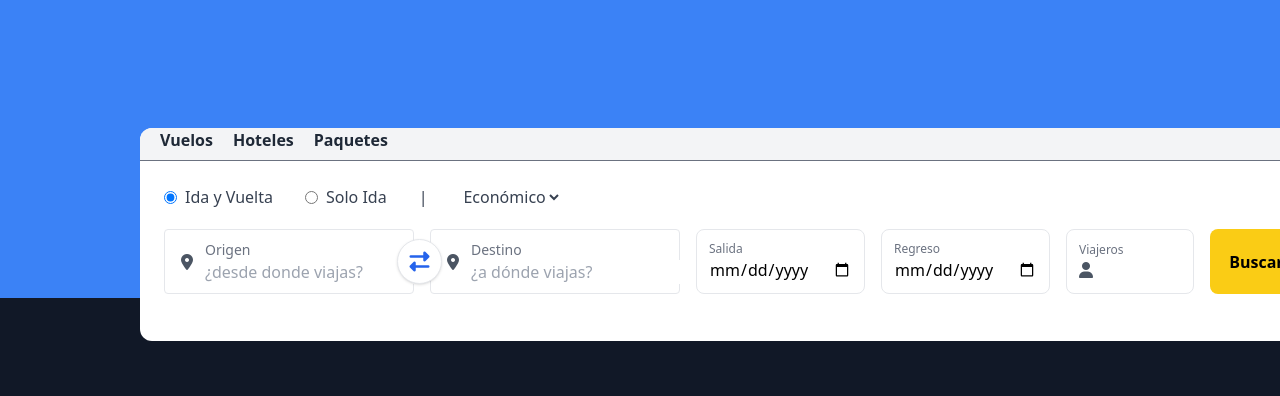
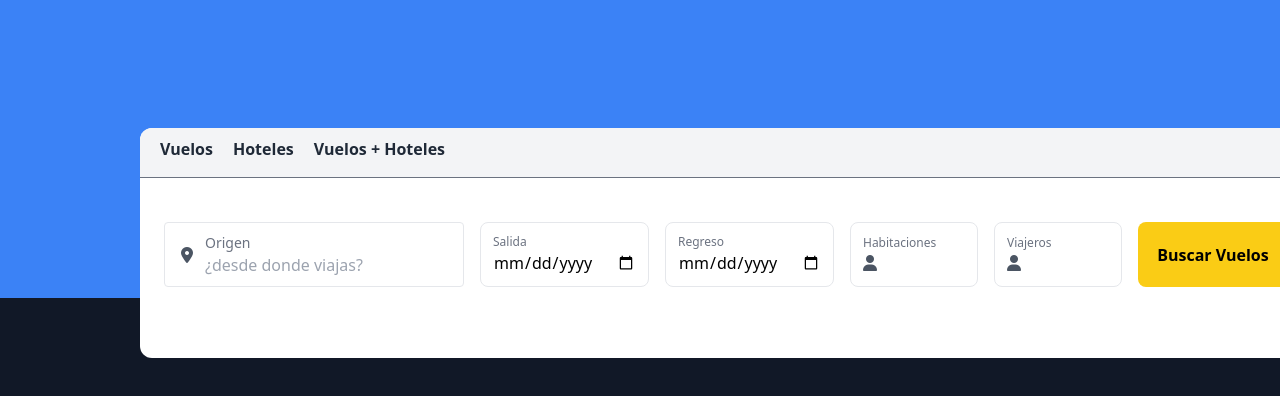
Before and after one commit to MichellCarvajal/proyecto-final-base-de-datos-II, a plain HTML site: page filtrosBusqueda.html in a window 1280 px wide. Shown: the part 72-468 px from the top of the page. Drawn offline with nearby package versions, Linux system fonts and the light colour scheme.

Commit message:
se agrega el filtro de hoteles

```diff
--- /dev/null
+++ b/filtroHoteles.html
@@ -0,0 +1,54 @@
+<div class="w-[1250px] h-[180px] p-6 flex">
+
+    <form class="flex gap-4 mt-[20px]">
+        <!-- Origen -->
+        <div class="flex items-center w-[300px] h-[65px] border rounded px-4 bg-white">
+            <i class="fa-solid fa-location-dot text-gray-600 mr-3"></i>
+            <div>
+                <p class="text-sm text-gray-500">Origen</p>
+                <input type="text" placeholder="¿desde donde viajas?">
+            </div>
+        </div>
+
+        <!--fecha de Salida -->
+        <div class="border rounded-lg h-[65px] p-3 flex flex-col justify-center">
+            <label class="text-xs text-gray-500">Salida</label>
+            <div class="flex items-center gap-2">
+                <input type="date" class="w-full outline-none">
+            </div>
+        </div>
+
+        <!--fecha de Regreso -->
+        <div class="border rounded-lg h-[65px] p-3 flex flex-col justify-center">
+            <label class="text-xs text-gray-500">Regreso</label>
+            <div class="flex items-center gap-2">
+                <input type="date" class="w-full outline-none">
+            </div>
+        </div>
+
+        <!-- Habitaciones -->
+        <div class="col-span-1 border rounded-lg h-[65px] p-3 flex flex-col justify-center cursor-pointer">
+            <label class="text-xs text-gray-500">Habitaciones</label>
+            <div class="flex items-center gap-2">
+                <i class="fa-solid fa-user text-gray-600"></i>
+                <input type="number" min="1" class="w-[80px]">
+            </div>
+        </div>
+
+        <!-- Viajeros -->
+        <div class="col-span-1 border rounded-lg h-[65px] p-3 flex flex-col justify-center cursor-pointer">
+            <label class="text-xs text-gray-500">Viajeros</label>
+            <div class="flex items-center gap-2">
+                <i class="fa-solid fa-user text-gray-600"></i>
+                <input type="number" min="1" class="w-[80px]">
+            </div>
+        </div>
+
+        <!-- botón buscar -->
+        <div class="h-[65px] flex items-center">
+            <button class="w-[150px] h-full bg-yellow-400 text-black font-bold rounded-lg">
+                Buscar Vuelos
+            </button>
+        </div>
+    </form>
+</div>
--- a/filtrosBusqueda.html
+++ b/filtrosBusqueda.html
@@ -7,6 +7,7 @@
     <link rel="stylesheet" href="https://cdnjs.cloudflare.com/ajax/libs/font-awesome/6.5.0/css/all.min.css"/>
 
     <script src="https://cdn.tailwindcss.com"></script>
+    <script src="./js/main.js" type="module" defer></script>
 </head>
 <body>
     <!--banner-->
@@ -33,128 +34,25 @@
     <div class="bg-gray-900 w-screen h-lvh relative">
     </div>
 
-    <!--contenedor tabs-->
+    <!--contenedor filtros-->
     <div class="bg-white w-[1250px] h-[180px] absolute top-[200px] left-[140px] rounded-xl">
 
          <!-- pestañas -->
-        <div class="bg-gray-100 h-[5 0px] flex items-center gap-5 border-b border-gray-500 pl-5 rounded-t-xl">
-            <button class="tab-btn active text-gray-800 font-semibold pb-2" data-tab="vuelos">
+        <div class="bg-gray-100 h-[50px] flex items-center gap-5 border-b border-gray-500 pl-5 rounded-t-xl">
+            <button class="tab-btn text-gray-800 font-semibold pb-2" id="boton-vuelos">
                 Vuelos
             </button>
-            <button class="tab-btn text-gray-800 font-semibold pb-2" data-tab="hoteles">
+            <button class="tab-btn text-gray-800 font-semibold pb-2" id="boton-hoteles">
                 Hoteles
             </button>
-            <button class="tab-btn text-gray-800 font-semibold pb-2" data-tab="paquetes">
-                Paquetes
+            <button class="tab-btn text-gray-800 font-semibold pb-2" id="boton-paquetes">
+                Vuelos + Hoteles
             </button>
         </div>
 
-         <!-- contenido de las pestañas -->
-        <div class="bg-white w-[1250px] h-[180px] rounded-xl">
+         <!-- contenido-->
+        <div class="bg-white w-[1250px] h-[180px] rounded-xl" id="contenido-pestaña">
 
-            <!-- Vuelos (contenido activo por defecto) -->
-            <div class="tab-content active" id="vuelos">
-                <!-- contenedor de filtro de vuelos -->
-                <div class="w-full bg-white p-6">
-
-                    <form action="">
-
-                        <!-- tipo de viaje -->
-                        <div class="flex gap-8 mb-5 text-gray-700">
-                            <label class="flex items-center gap-2 cursor-pointer">
-                                <input type="radio" name="tipoViaje" checked>
-                                <span>Ida y Vuelta</span>
-                            </label>
-
-                            <label class="flex items-center gap-2 cursor-pointer">
-                                <input type="radio" name="tipoViaje">
-                                <span>Solo Ida</span>
-                            </label>
-
-                            |
-
-                            <div>
-                                <select name="categoria" class="bg-white">
-                                    <option value="economica">Económico</option>
-                                    <option value="premium">Premium</option>
-                                </select>
-                            </div>
-                        </div>
-
-                        <div class="flex gap-4 relative">
-
-                            <!-- Origen -->
-                            <div class="flex items-center w-[250px] h-[65px] border rounded px-4 bg-white">
-                                <i class="fa-solid fa-location-dot text-gray-600 mr-3"></i>
-                                <div>
-                                    <p class="text-sm text-gray-500">Origen</p>
-                                    <input type="text" placeholder="¿desde donde viajas?">
-                                </div>
-                            </div>
-
-                            <!-- Ícono flotante entre origen y destino -->
-                            <div class="absolute left-[233px] top-[10px]
-                                        bg-white border rounded-full w-[45px] h-[45px]
-                                        flex items-center justify-center text-blue-600 text-xl shadow">
-                                <i class="fa-solid fa-right-left"></i>
-                            </div>
-
-                            <!-- Destino -->
-                            <div class="col-span-2 flex items-center w-[250px] h-[65px] border rounded px-4 bg-white">
-                                <i class="fa-solid fa-location-dot text-gray-600 mr-3"></i>
-                                <div>
-                                    <p class="text-sm text-gray-500">Destino</p>
-                                    <input type="text" placeholder="¿a dónde viajas?">
-                                </div>
-                            </div>
-
-                            <!--fecha de Salida -->
-                            <div class="col-span-1 border rounded-lg h-[65px] p-3 flex flex-col justify-center">
-                                <label class="text-xs text-gray-500">Salida</label>
-                                <div class="flex items-center gap-2">
-                                    <input type="date" class="w-full outline-none">
-                                </div>
-                            </div>
-
-                            <!--fecha de Regreso -->
-                            <div class="col-span-1 border rounded-lg h-[65px] p-3 flex flex-col justify-center">
-                                <label class="text-xs text-gray-500">Regreso</label>
-                                <div class="flex items-center gap-2">
-                                    <input type="date" class="w-full outline-none">
-                                </div>
-                            </div>
-
-                            <!-- Viajeros -->
-                            <div class="col-span-1 border rounded-lg h-[65px] p-3 flex flex-col justify-center cursor-pointer">
-                                <label class="text-xs text-gray-500">Viajeros</label>
-                                <div class="flex items-center gap-2">
-                                    <i class="fa-solid fa-user text-gray-600"></i>
-                                    <input type="number" min="1" class="w-[80px]">
-                                </div>
-                            </div>
-
-                            <!-- botón buscar -->
-                            <div class="col-span-2 flex items-center justify-end">
-                                <button class="w-[150px] h-[65px] bg-yellow-400 text-black font-bold rounded-lg">
-                                    Buscar Vuelos
-                                </button>
-                            </div>
-
-                        </form>
-
-                    </div>
-            </div>
-
-
-            <!-- Hoteles -->
-            <div class="tab-content hidden" id="hoteles">
-                <!-- contenido de hoteles -->
-            </div>
-
-            <!-- Paquetes -->
-            <div class="tab-content hidden" id="paquetes">
-                <!-- contenido de paquetes -->
-            </div>
         </div>
     </div>
 
--- /dev/null
+++ b/js/main.js
@@ -0,0 +1,2 @@
+import navegacion from './navegacionPestañas.js'
+navegacion()
--- /dev/null
+++ b/js/navegacionPestañas.js
@@ -0,0 +1,19 @@
+import cargarHTML from "./renderizado.js";
+
+const navegacion = () => {
+    cargarHTML('../filtroHoteles.html')
+
+    const pestañaVuelo=document.getElementById('boton-vuelos')
+    const pestañaHoteles=document.getElementById('boton-hoteles')
+    const pestañaPaquetes=document.getElementById('boton-paquetes')
+
+    pestañaVuelo.addEventListener('click', ()=> {
+        cargarHTML('../filtroVuelo.html')
+    })
+
+    pestañaHoteles.addEventListener('click', ()=>{
+        cargarHTML('../filtroHoteles.html')
+    })
+}
+
+export default navegacion
--- /dev/null
+++ b/js/renderizado.js
@@ -0,0 +1,15 @@
+const contenido = document.getElementById('contenido-pestaña')
+
+const cargarHTML = async (direccionArchivo) => {
+    try {
+        const respuesta = await fetch(direccionArchivo)
+        if(!respuesta.ok) throw new Error('No se encontro la pagina');
+        const html = await respuesta.text();
+        contenido.innerHTML = html;
+
+    } catch (error) {
+        console.error(`Error al cargar el contenido de ${direccionArchivo}:`, error);
+    }
+}
+
+export default cargarHTML
```
Also changed, not shown: filtroVuelo.html (added, +89 -0 lines).
